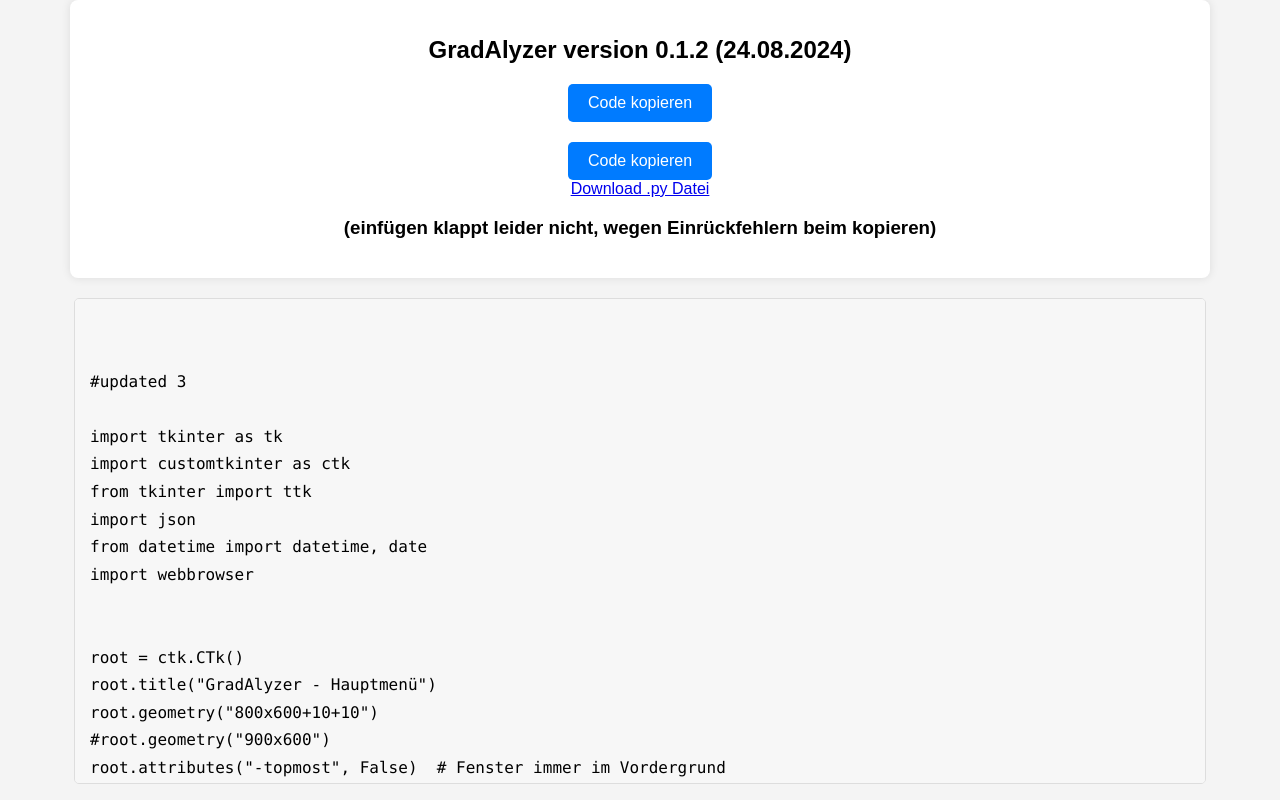
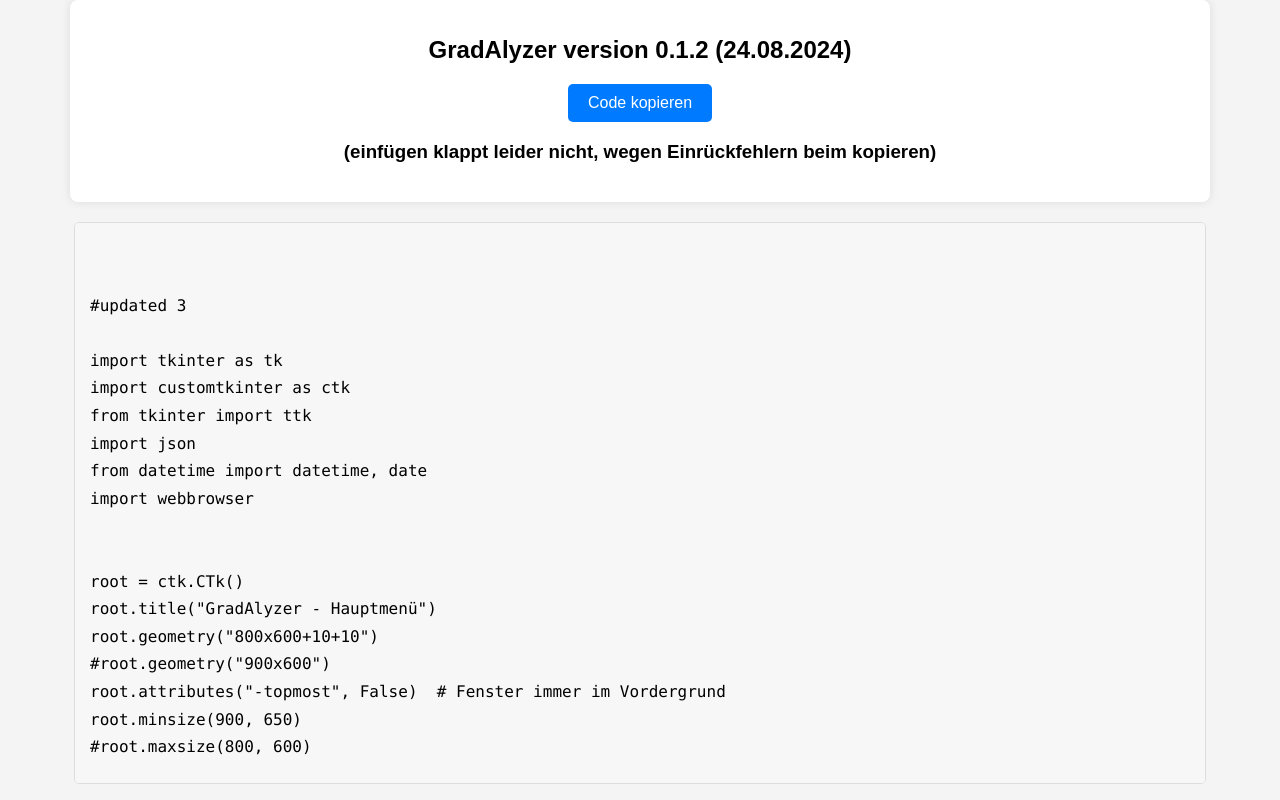
Before and after one commit to jon141/Jonas-Kappel-GradAlyzer, a plain HTML site: page index.html in a window 1280 px wide. Drawn offline with Linux system fonts and the light colour scheme.

Commit message:
index.html

```diff
--- a/index.html
+++ b/index.html
@@ -63,9 +63,6 @@
     <div class="container">
         <h1>GradAlyzer version 0.1.2 (24.08.2024)</h1>
         <button onclick="copyCode()">Code kopieren</button>
-
-        <button onclick="copyCode()">Code kopieren</button>
-        <a href="GradAlyzer" download>Download .py Datei</a>
         <h3>(einfügen klappt leider nicht, wegen Einrückfehlern beim kopieren)</h3>
 
     </div>
```
